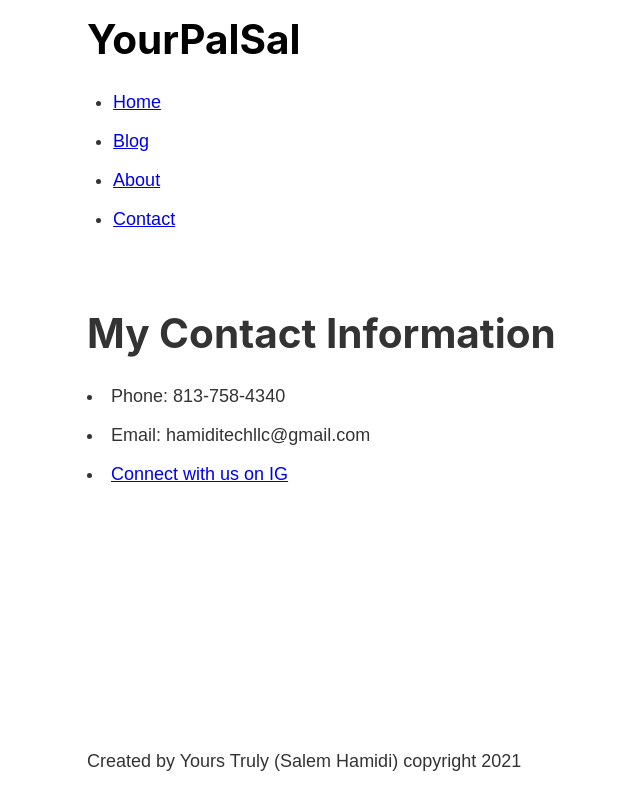
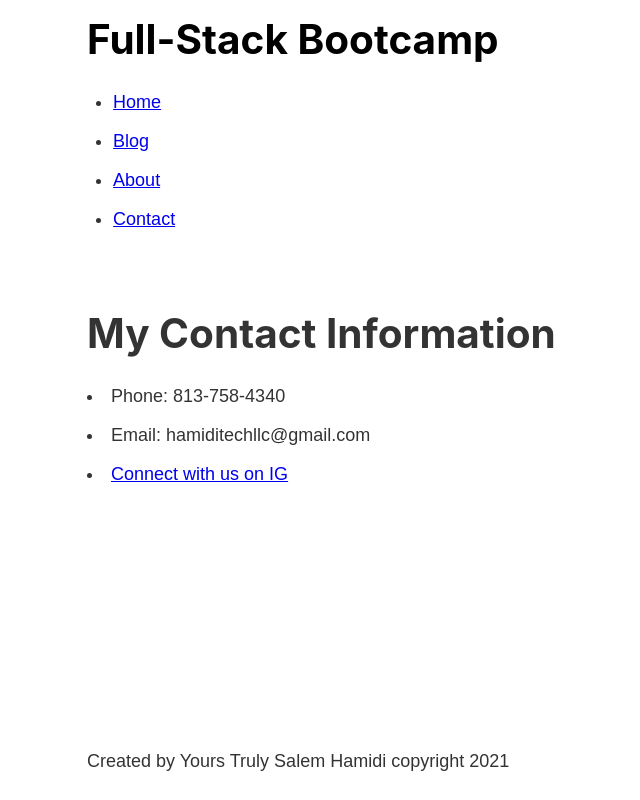
Before and after one commit to sahamidi/gatbsy-bootcamp, a Gatsby site: page /contact in a window 1280 px wide. Shown: the whole page, without its empty margins (178-818 px from the left). Built offline with nearby package versions, Linux system fonts and the light colour scheme; Gatsby itself is replaced by a stand-in of ours.

Commit message:
added graphql query

```diff
--- a/gatsby-config.js
+++ b/gatsby-config.js
@@ -6,13 +6,12 @@
 
 module.exports = {
   /* Your site config here */
-siteMetadata: {
-  title: 'Full-Stack Bootcamp',
-  author: 'Salem Hamidi'
-
-},
-
   plugins: [
     'gatsby-plugin-sass'
   ],
+  siteMetadata: {
+    title: 'Full-Stack Bootcamp',
+    author: 'Salem Hamidi'
+
+  },
 }
--- a/src/components/footer.js
+++ b/src/components/footer.js
@@ -1,9 +1,21 @@
 import React from 'react'
+import { graphql, useStaticQuery } from 'gatsby'
 
 let Footer = () =>{
+    let data = useStaticQuery(graphql`
+    query {
+        site{
+            siteMetadata{
+                author
+                title
+            }
+        }
+    }
+`)
     return (
+
         <footer>
-            <p>Created by Yours Truly (Salem Hamidi) copyright 2021</p>
+            <p>Created by Yours Truly {data.site.siteMetadata.author} copyright 2021</p>
         </footer>
     )
 }
--- a/src/components/header.js
+++ b/src/components/header.js
@@ -1,14 +1,24 @@
 import React from 'react'
-import { Link } from 'gatsby'
+import { Link, graphql, useStaticQuery } from 'gatsby'
 // import './header.module.scss'
 import headerStyles from './header.module.scss'
 
 let Header = () => {
+ let data = useStaticQuery(graphql`
+    query {
+        site{
+            siteMetadata{
+                title
+            }
+        }
+    }
+`)
+
     return (
        <header className= {headerStyles.header}>
            <h1>
                <Link className= {headerStyles.title} to="/">
-                   YourPalSal
+                  {data.site.siteMetadata.title}
                </Link>
            </h1>
            <nav>
```
Also changed, not shown: 1 other file.
